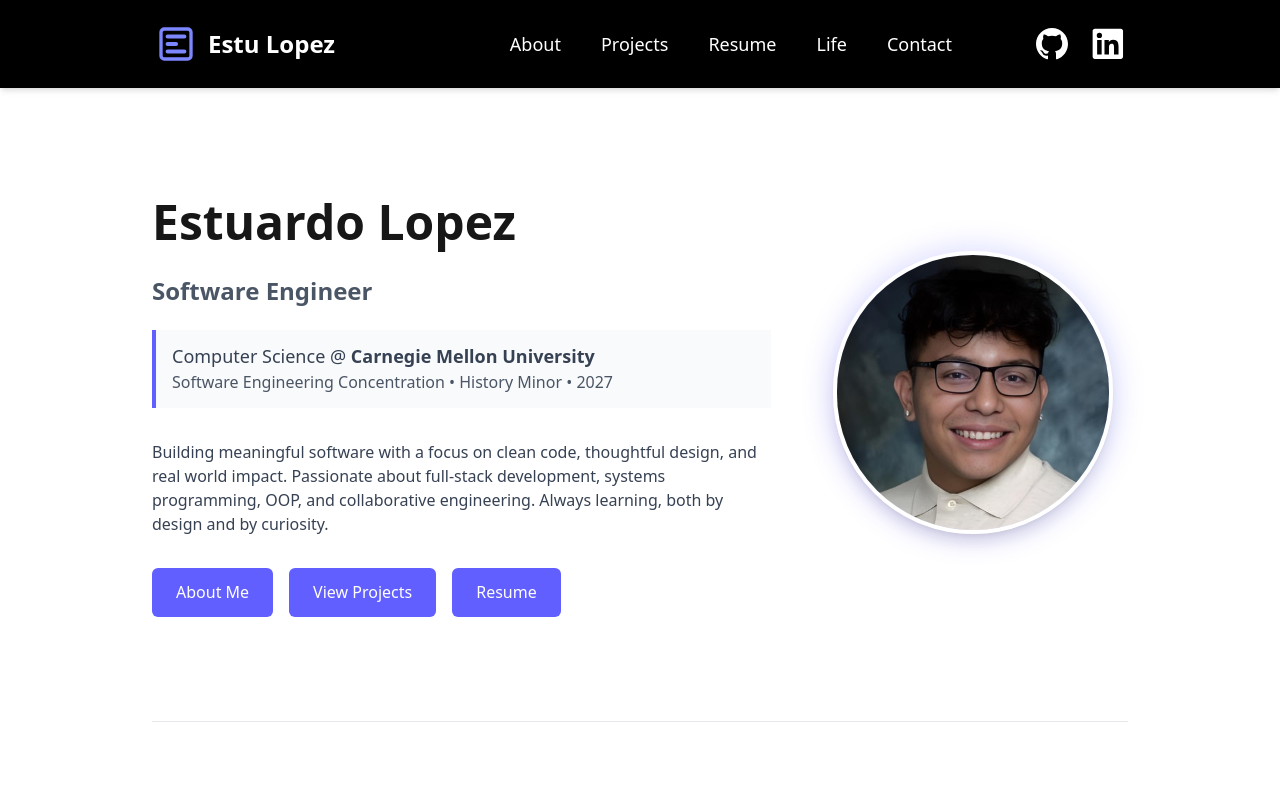
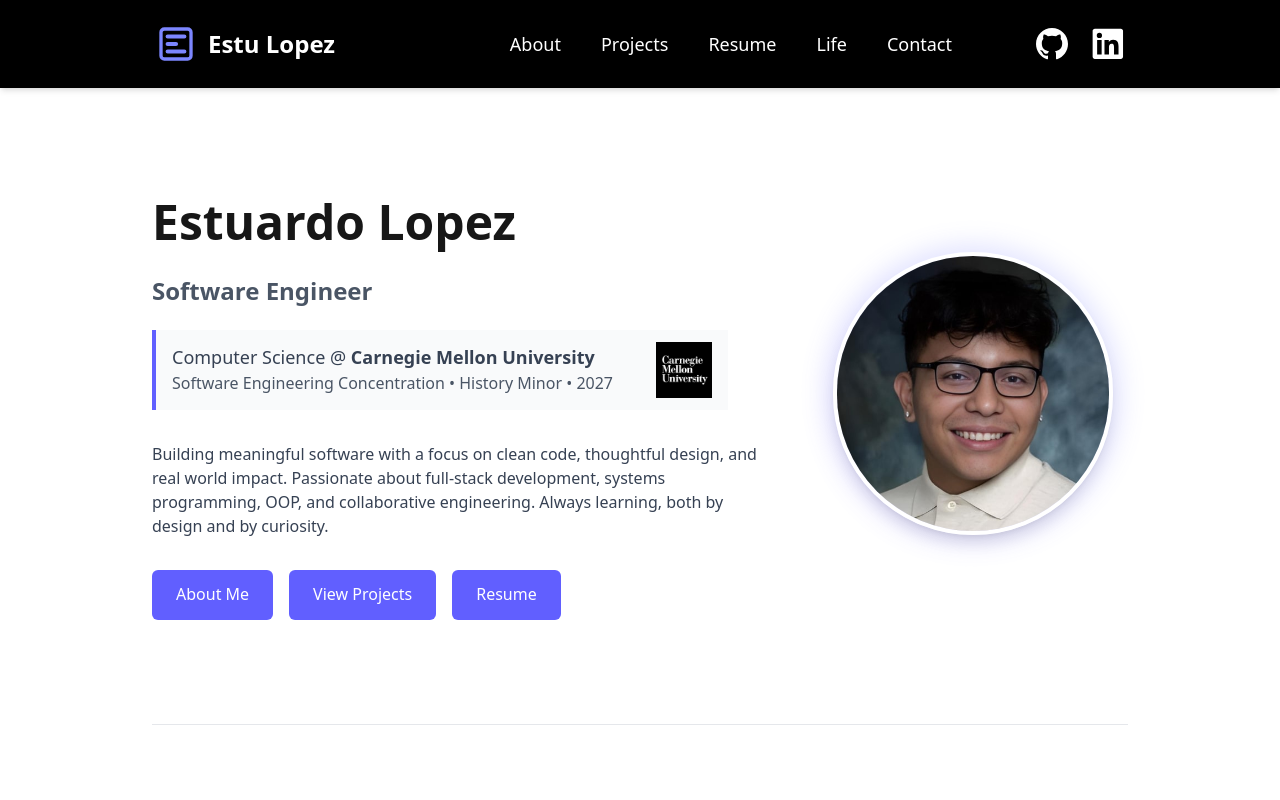
Before and after one commit to estulpz202/personal-website, a Next.js app: page / in a window 1280 px wide. Shown: the top 800 px of the page. Built offline with nearby package versions, Linux system fonts and the light colour scheme.

Commit message:
Add CMU logo to HeroSection.

```diff
--- a/src/components/home/HeroSection.tsx
+++ b/src/components/home/HeroSection.tsx
@@ -24,13 +24,22 @@ export default function HeroSection() {
           </div>
 
           {/* Education */}
-          <div className="bg-gray-50 border-l-4 border-indigo-500 pl-4 py-3 mb-8">
+          <div className="bg-gray-50 border-l-4 border-indigo-500 pl-4 pr-4 py-3 mb-8 max-w-xl flex justify-between items-center">
+            <div>
               <p className="text-lg text-gray-700">
                 Computer Science @ <span className="font-semibold">Carnegie Mellon University</span>
               </p>
               <p className="text-gray-600">
                 Software Engineering Concentration • History Minor • 2027
               </p>
+            </div>
+            <div className="flex-shrink-0 ml-4">
+              <img
+                src="/cmu_logo.jpg"
+                alt="Carnegie Mellon University logo"
+                className="h-14 w-auto"
+              />
+            </div>
           </div>
 
           {/* Short bio */}
```
Also changed, not shown: public/cmu_logo.jpg (added). Lines whose indentation alone changed are shown as unchanged.
